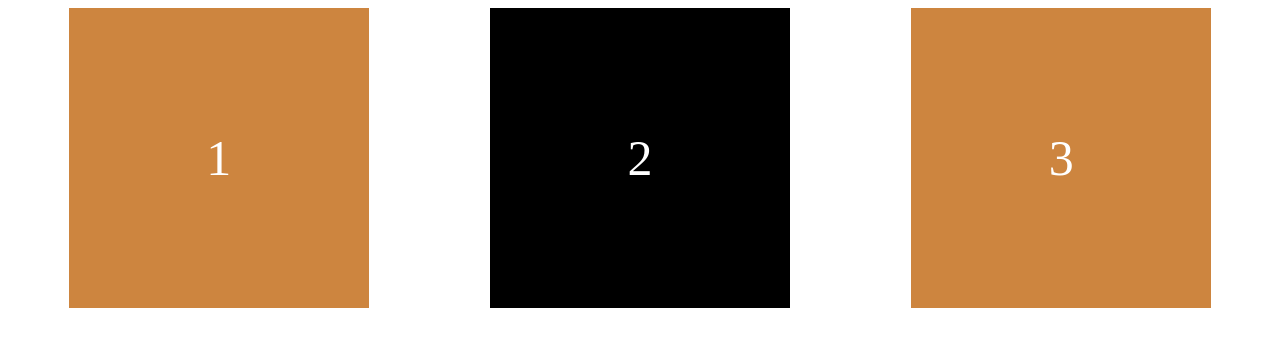
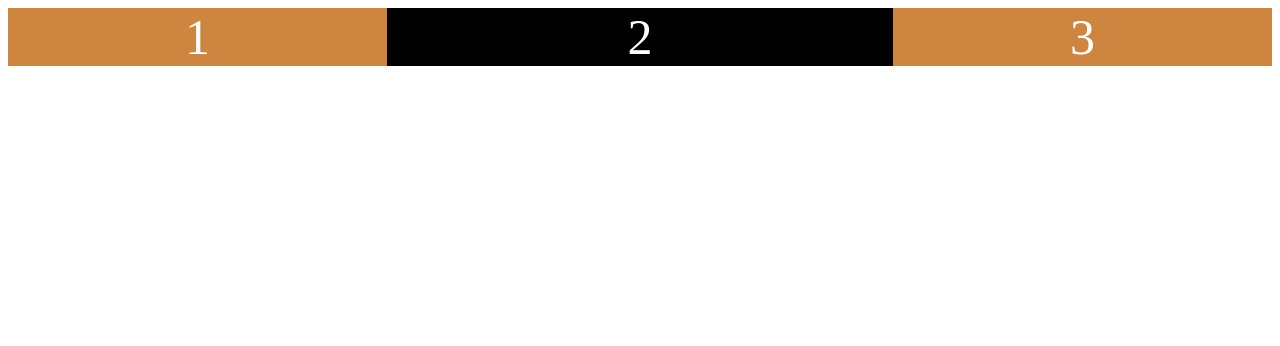
Before and after one commit to onethegarden/css-layout-master, a plain HTML site: page index.html in a window 1280 px wide. Drawn offline with Linux system fonts and the light colour scheme.

Commit message:
#1.7 flex-basis

```diff
--- a/style.css
+++ b/style.css
@@ -6,8 +6,7 @@
 }
 
 .child {
-  height: 300px;
-  width: 300px;
+  flex-basis : 30%;
   background-color: peru;
   color: white;
   font-size: 50px;
@@ -18,5 +17,5 @@
 
 .child:nth-child(2){
   background:#000;
-  flex-shrink: 2;
+  flex-grow:1;
 }
```
Also changed, not shown: README.md.
